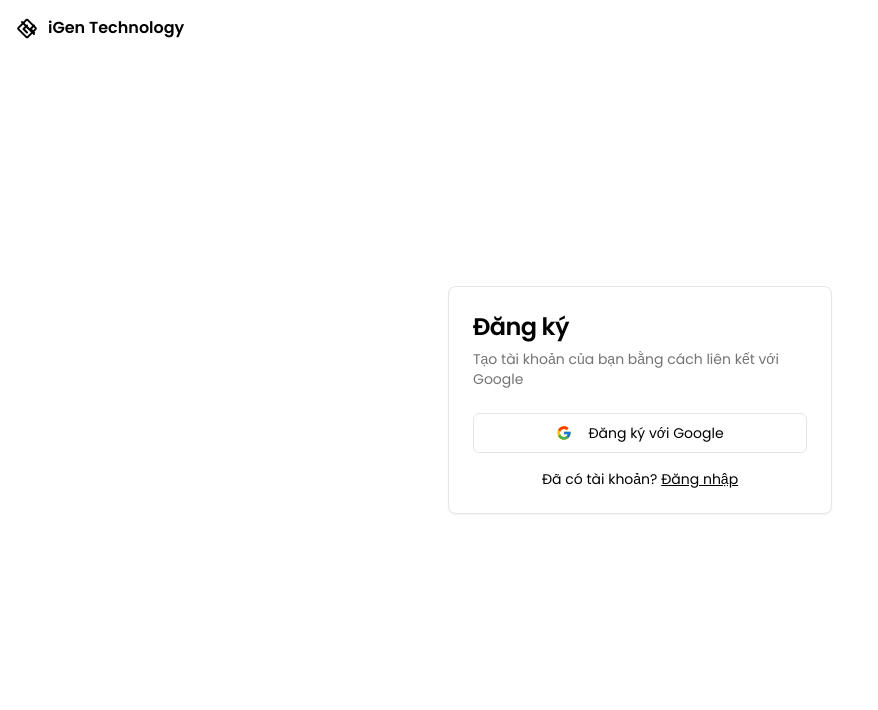
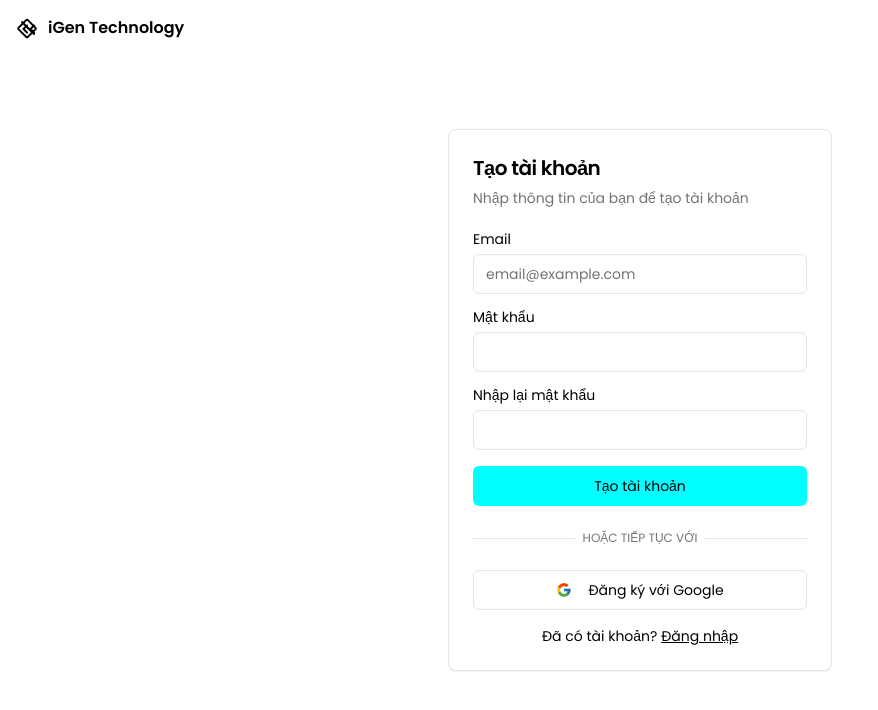
Before and after one commit to jb007-gg/igen-backend, a Next.js app: page /dang-ky in a window 1280 px wide. Shown: the top 710 px of the page, without its empty margins (0-878 px from the left). Built offline with nearby package versions, Linux system fonts and the light colour scheme.

Commit message:
ok so return the email, password and re-enter password form

```diff
--- a/src/app/dang-ky/page.tsx
+++ b/src/app/dang-ky/page.tsx
@@ -1,21 +1,60 @@
 import Link from 'next/link';
 import { Button } from '@/components/ui/button';
-import { Card, CardContent, CardDescription, CardHeader, CardTitle } from '@/components/ui/card';
+import {
+  Card,
+  CardContent,
+  CardDescription,
+  CardHeader,
+  CardTitle,
+} from '@/components/ui/card';
+import { Input } from '@/components/ui/input';
+import { Label } from '@/components/ui/label';
 import { AuthLayout } from '@/components/auth/auth-layout';
 import { GoogleIcon } from '@/components/icons';
+import { Separator } from '@/components/ui/separator';
 
 export default function SignUpPage() {
   return (
     <AuthLayout>
       <Card className="mx-auto max-w-sm">
         <CardHeader>
-          <CardTitle className="text-2xl">Đăng ký</CardTitle>
-          <CardDescription>Tạo tài khoản của bạn bằng cách liên kết với Google</CardDescription>
+          <CardTitle className="text-xl">Tạo tài khoản</CardTitle>
+          <CardDescription>
+            Nhập thông tin của bạn để tạo tài khoản
+          </CardDescription>
         </CardHeader>
         <CardContent>
           <div className="grid gap-4">
+            <div className="grid gap-2">
+              <Label htmlFor="email">Email</Label>
+              <Input
+                id="email"
+                type="email"
+                placeholder="email@example.com"
+                required
+              />
+            </div>
+            <div className="grid gap-2">
+              <Label htmlFor="password">Mật khẩu</Label>
+              <Input id="password" type="password" required />
+            </div>
+            <div className="grid gap-2">
+              <Label htmlFor="confirm-password">Nhập lại mật khẩu</Label>
+              <Input id="confirm-password" type="password" required />
+            </div>
+            <Button type="submit" className="w-full">
+              Tạo tài khoản
+            </Button>
+             <div className="relative my-2">
+              <div className="absolute inset-0 flex items-center">
+                <span className="w-full border-t" />
+              </div>
+              <div className="relative flex justify-center text-xs uppercase">
+                <span className="bg-background px-2 text-muted-foreground">Hoặc tiếp tục với</span>
+              </div>
+            </div>
             <Button variant="outline" className="w-full">
-              <GoogleIcon className="mr-2 h-4 w-4" />
+               <GoogleIcon className="mr-2 h-4 w-4" />
               Đăng ký với Google
             </Button>
           </div>
```
